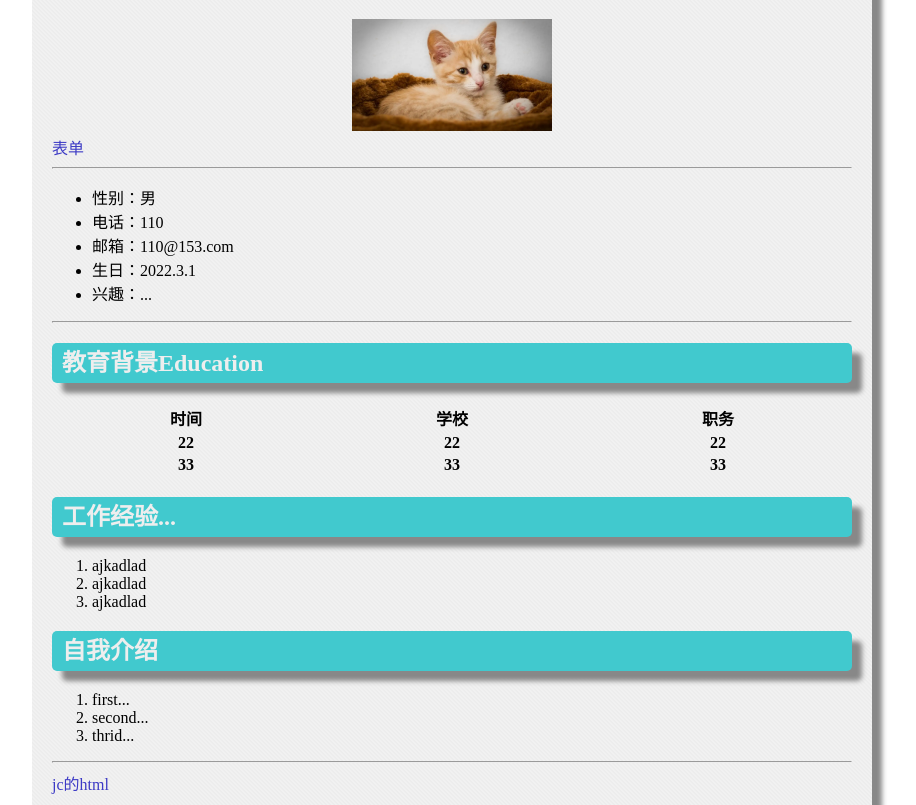
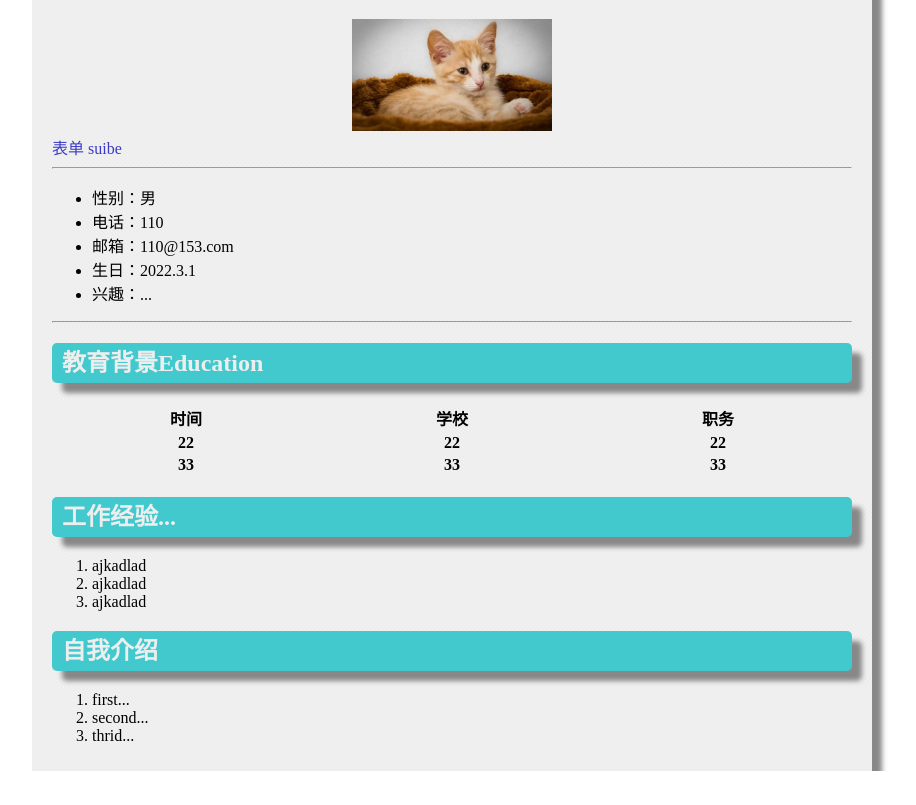
Before and after one commit to 02inke/02inke.github.io, a plain HTML site: page index.html in a window 1280 px wide. Shown: the part 80-885 px from the top of the page, without its empty margins (188-1104 px from the left). After the commit the page ends 851 px from the top, so only its background shows below. Drawn offline with Linux system fonts and the light colour scheme.

Commit message:
Update index.html

```diff
--- a/index.html
+++ b/index.html
@@ -53,6 +53,7 @@
             <img src="img/cat.jpg" alt="加载失败" width="200px"><br>
         </div>
         <a href="form.html">表单</a>
+        <a href="index.html">suibe</a>
         <hr>
         <ul>
             <li>性别：男</li>
@@ -92,8 +93,6 @@
             <li>second...</li>
             <li>thrid...</li>
         </ol>
-        <hr>
-        <a href="https://aurora121.github.io">jc的html</a>
     </div>
 </body>
 </html>
```
